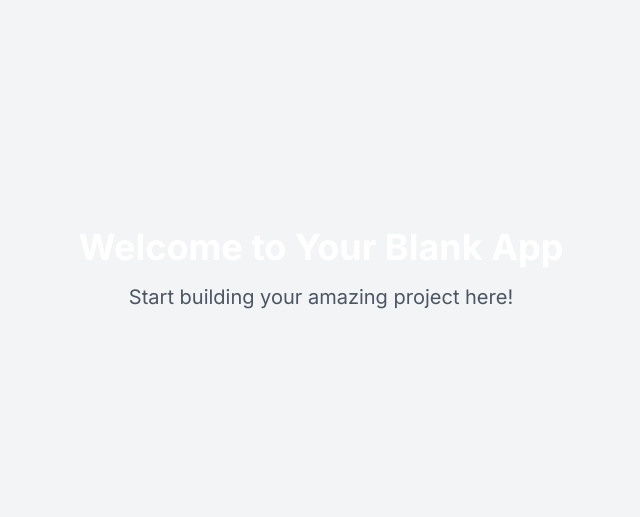
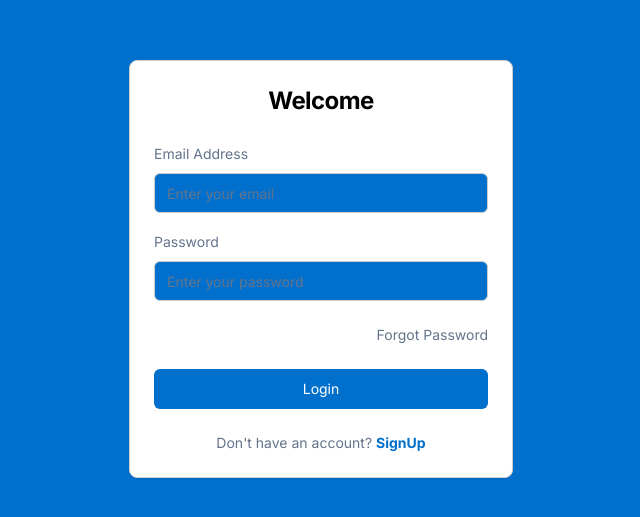
Before and after one commit to SadiqNaizam/mlo-a774-fd92, a React (Vite) app: page / in a window 1280 px wide. Shown: the part 131-648 px from the top of the page, without its empty margins (319-959 px from the left). Built offline with nearby package versions, Linux system fonts and the light colour scheme.

Commit message:
Files generated: Index.tsx

```diff
--- a/src/pages/Index.tsx
+++ b/src/pages/Index.tsx
@@ -1,14 +1,17 @@
-// Update this page (the content is just a fallback if you fail to update the page)
+import React from 'react';
+import MainAppLayout from '../components/layout/MainAppLayout';
+import LoginFormCard from '../components/Login/LoginFormCard';
 
-const Index = () => {
+/**
+ * The main login page for the application.
+ * It utilizes a central layout to position the login form card.
+ */
+const IndexPage: React.FC = () => {
   return (
-    <div className="min-h-screen flex items-center justify-center bg-gray-100">
-      <div className="text-center">
-        <h1 className="text-4xl font-bold mb-4">Welcome to Your Blank App</h1>
-        <p className="text-xl text-gray-600">Start building your amazing project here!</p>
-      </div>
-    </div>
+    <MainAppLayout>
+      <LoginFormCard />
+    </MainAppLayout>
   );
 };
 
-export default Index;
+export default IndexPage;
```
